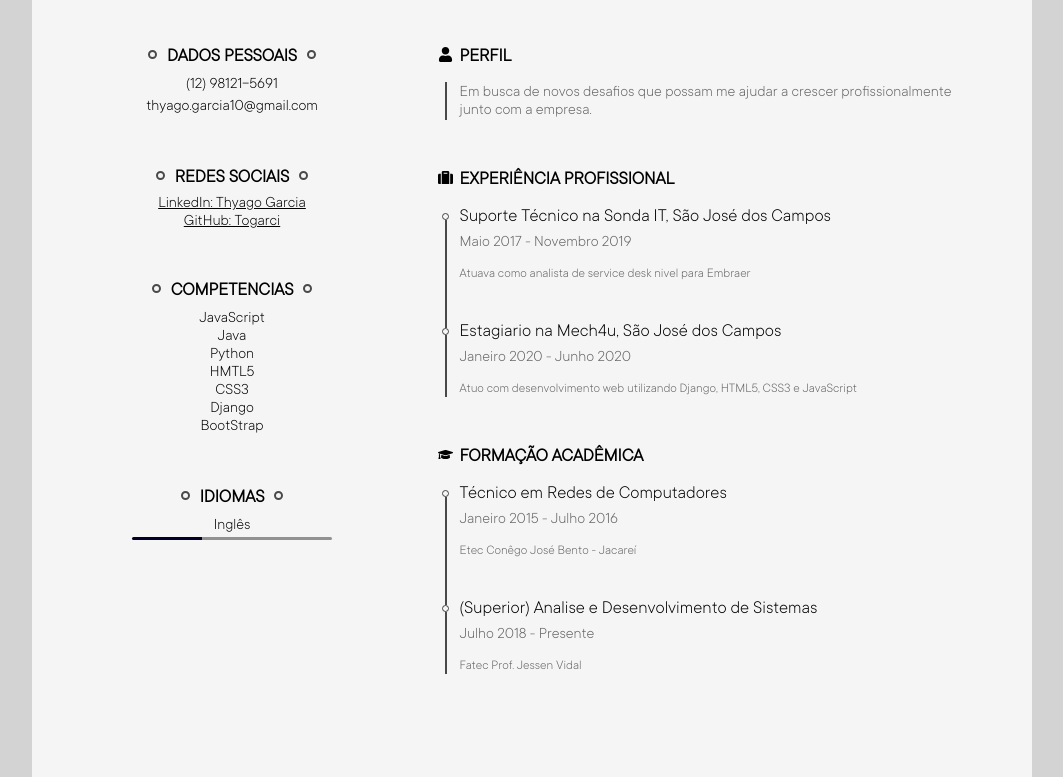
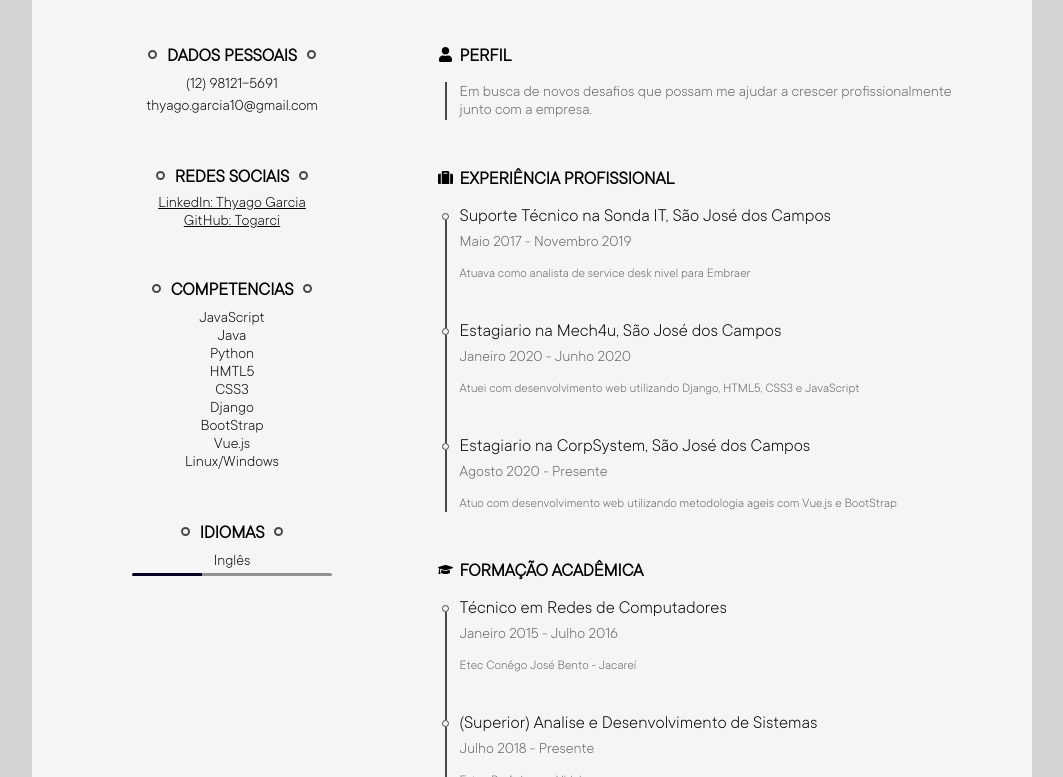
Before and after one commit to togarci/curriculo, a plain HTML site: page index.html in a window 1280 px wide. Shown: the part 323-1100 px from the top of the page, without its empty margins (108-1171 px from the left). Drawn offline with Linux system fonts and the light colour scheme.

Commit message:
commit de atulização de dados

```diff
--- a/index.html
+++ b/index.html
@@ -35,6 +35,8 @@
                     <li class="word">CSS3</li>
                     <li class="word">Django</li>
                     <li class="word">BootStrap</li>
+                    <li class="word">Vue.js</li>
+                    <li class="word">Linux/Windows</li>
                 </ul>
 
                 <h3 class="word"> <span class="ball"></span> IDIOMAS <span class="ball"></span> </h3>
@@ -61,7 +63,12 @@
                     <div class="info flexColumn new EP">
                         <p class="word n1">Estagiario na Mech4u, São José dos Campos</p>
                         <p class="word n2">Janeiro 2020 - Junho 2020</p>
-                        <p class="word n3">Atuo com desenvolvimento web utilizando Django, HTML5, CSS3 e JavaScript</p>
+                        <p class="word n3">Atuei com desenvolvimento web utilizando Django, HTML5, CSS3 e JavaScript</p>
+                    </div>
+                    <div class="info flexColumn new EP">
+                        <p class="word n1">Estagiario na CorpSystem, São José dos Campos</p>
+                        <p class="word n2">Agosto 2020 - Presente</p>
+                        <p class="word n3">Atuo com desenvolvimento web utilizando metodologia ageis com Vue.js e BootStrap</p>
                     </div>
 
                     <h3 class="word">FORMAÇÃO ACADÊMICA</h3>
```
